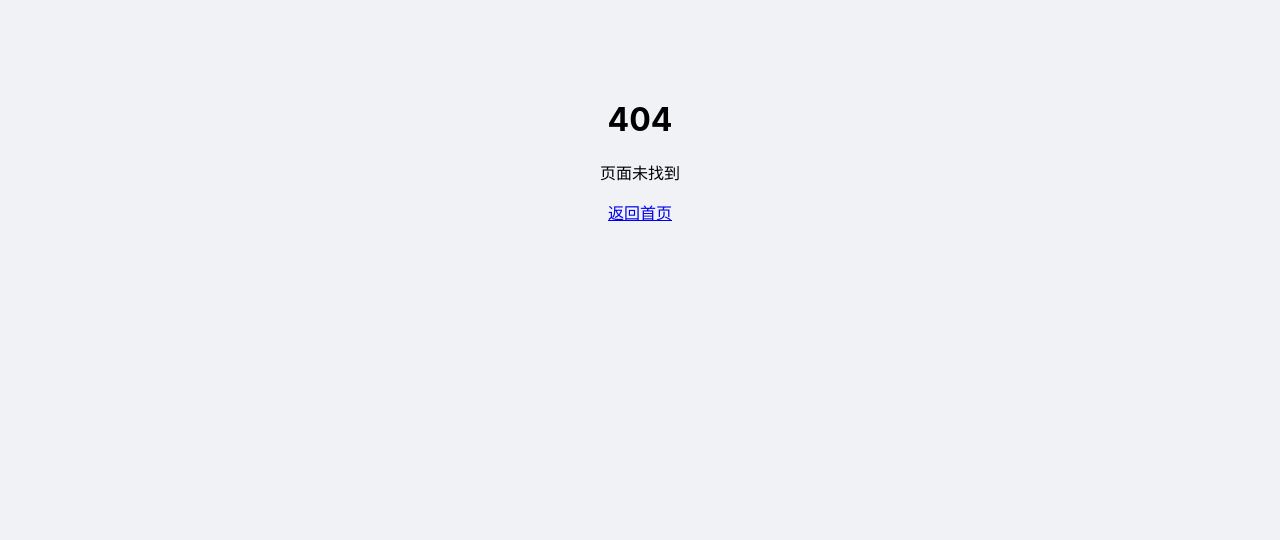
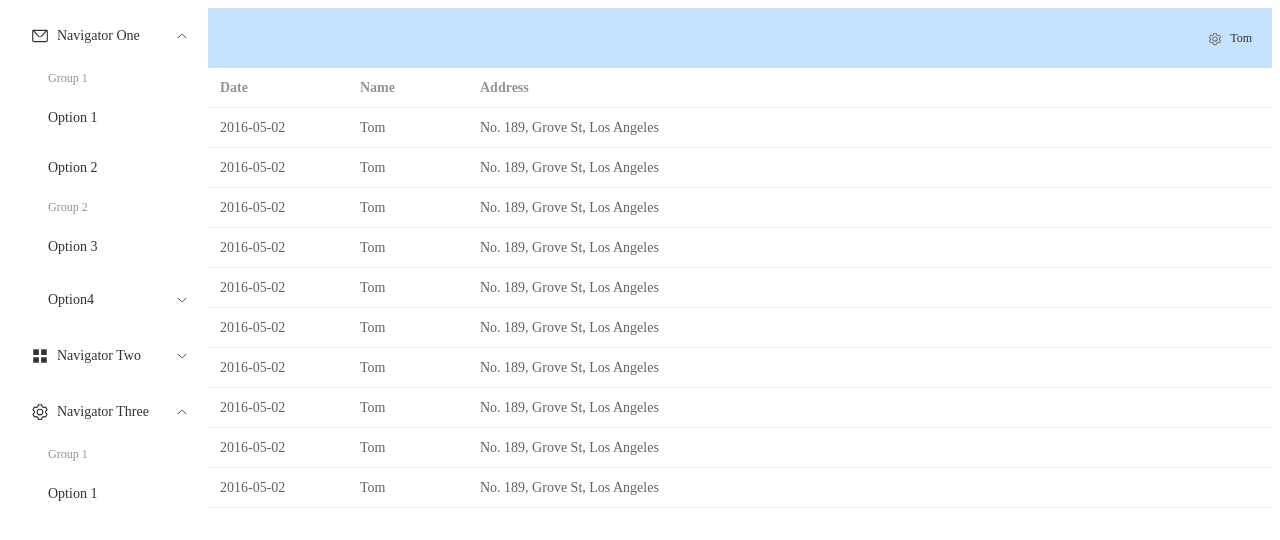
Before and after one commit to zerosuc/vue-practise, a Vue app: page /container in a window 1280 px wide. Before the commit this address had no page. Shown: the top 540 px of the page. Built offline with nearby package versions, Linux system fonts and the light colour scheme.

Commit message:
layout 不显示图标；elplus组件测试

```diff
--- a/src/main.js
+++ b/src/main.js
@@ -2,7 +2,7 @@ import { createApp } from 'vue'
 import { createPinia } from 'pinia'
 import 'element-plus/dist/index.css'
 import ElementPlus from 'element-plus'
-import './assets/index.css'
+// import './assets/index.css'
 
 import App from './App.vue'
 import router from './router'
--- a/src/router/index.js
+++ b/src/router/index.js
@@ -3,12 +3,19 @@ import Login from '@/views/Login.vue'
 
 import MainLayout from '@/views/MainLayout.vue'
 import Dashboard from '@/views/Dashboard.vue'
+import Basic from '@/views/basic.vue'
+import Container from '@/views/container.vue'
 
 const router = createRouter({
   history: createWebHistory(import.meta.env.BASE_URL),
   routes: [
     {
       path: '/',
+      name: 'home',
+      redirect: 'login'
+    },
+    {
+      path: '/login',
       name: 'login',
       // route level code-splitting
       // this generates a separate chunk (About.[hash].js) for this route
@@ -16,10 +23,22 @@ const router = createRouter({
       component: Login
     },
     {
+      path: '/container',
+      component: Container
+    },
+    {
+      path: '/basic',
+      component: MainLayout,
+      children: [
+        { path: '', component: Basic }
+        // 其他路由配置
+      ]
+    },
+    {
       path: '/dashboard',
       component: MainLayout,
       children: [
-        { path: '', component: Dashboard }
+        { path: '/', component: Dashboard }
         // 其他路由配置
       ]
     },
--- a/src/views/MainLayout.vue
+++ b/src/views/MainLayout.vue
@@ -1,7 +1,7 @@
 <template>
   <el-container style="height: 100vh">
     <!-- 顶部导航栏 -->
-    <el-header>
+    <el-header class="header">
       <div class="header-content">
         <el-icon><Menu /></el-icon>
         <span class="title">中星微云管平台</span>
@@ -9,10 +9,12 @@
           <span class="el-dropdown-link">
             管理员<i class="el-icon-arrow-down el-icon--right"></i>
           </span>
+          <template #dropdown>
             <el-dropdown-menu>
               <el-dropdown-item>个人信息</el-dropdown-item>
               <el-dropdown-item>退出</el-dropdown-item>
             </el-dropdown-menu>
+          </template>
         </el-dropdown>
       </div>
     </el-header>
@@ -20,28 +22,32 @@
     <!-- 侧边栏和内容区域 -->
     <el-container>
       <el-aside width="200px">
-        <el-menu :default-openeds="defaultOpeneds.value">
-          <el-submenu index="1">
+        <el-menu :default-openeds="defaultOpeneds" class="el-menu-vertical-demo" router>
+          <el-sub-menu index="1">
             <template #title>
+              <div class="menu-item">
                 <el-icon><Setting /></el-icon>
                 <span>管理</span>
+              </div>
             </template>
             <el-menu-item-group>
-              <el-menu-item index="1-1">仪表盘</el-menu-item>
-              <el-menu-item index="1-2">节点管理</el-menu-item>
-              <el-menu-item index="1-3">容器管理</el-menu-item>
+              <el-menu-item index="/basic">仪表盘</el-menu-item>
+              <el-menu-item index="/login">节点管理</el-menu-item>
+              <el-menu-item index="/container">容器管理</el-menu-item>
             </el-menu-item-group>
-          </el-submenu>
-          <el-submenu index="2">
+          </el-sub-menu>
+          <el-sub-menu index="2">
             <template #title>
+              <div class="menu-item">
                 <el-icon><Document /></el-icon>
                 <span>日志</span>
+              </div>
             </template>
             <el-menu-item-group>
               <el-menu-item index="2-1">系统日志</el-menu-item>
               <el-menu-item index="2-2">访问日志</el-menu-item>
             </el-menu-item-group>
-          </el-submenu>
+          </el-sub-menu>
         </el-menu>
       </el-aside>
 
@@ -60,16 +66,71 @@ const defaultOpeneds = ref(['1', '2'])
 </script>
 
 <style scoped>
+.header {
+  display: flex;
+  align-items: center;
+  padding: 0 20px;
+  height: 60px;
+}
+
 .header-content {
   display: flex;
   justify-content: space-between;
   align-items: center;
-  padding: 0 20px;
-  height: 100%;
+  width: 100%;
 }
 
 .header-content .title {
   font-size: 20px;
   font-weight: bold;
 }
+
+.el-dropdown-link {
+  display: flex;
+  align-items: center;
+  cursor: pointer;
+}
+
+.el-icon {
+  font-size: 24px;
+  margin-right: 10px;
+}
+
+.el-dropdown-menu {
+  min-width: 160px;
+}
+
+.el-dropdown-item {
+  white-space: nowrap;
+}
+
+.el-menu {
+  height: 100%;
+  border-right: 1px solid #ebeef5;
+}
+
+.menu-item {
+  display: flex;
+  align-items: center;
+}
+
+.menu-item .el-icon {
+  margin-right: 8px;
+}
+
+.el-menu-item,
+.el-submenu__title {
+  padding-left: 15px !important;
+}
+
+.el-submenu {
+  padding-top: 5px !important;
+  padding-bottom: 5px !important;
+}
+
+.el-menu-item,
+.el-submenu__title {
+  line-height: 36px !important;
+  height: 36px !important;
+}
 </style>
--- /dev/null
+++ b/src/views/basic.vue
@@ -0,0 +1,84 @@
+<template>
+  <div>
+    <el-button type="primary" :icon="Edit" />
+    <el-button type="primary" :icon="Share" />
+    <el-button type="primary" :icon="Delete" />
+    <el-button type="primary" :icon="Search">Search</el-button>
+    <el-button type="primary">
+      Upload<el-icon class="el-icon--right"><Upload /></el-icon>
+    </el-button>
+  </div>
+  <el-divider></el-divider>
+
+  <el-card style="max-width: 480px" shadow="hover" :body-style="{ padding: '0px' }">
+    <template #header>Yummy hamburger</template>
+    <img
+      src="https://shadow.elemecdn.com/app/element/hamburger.9cf7b091-55e9-11e9-a976-7f4d0b07eef6.png"
+      style="width: 100%"
+    />
+  </el-card>
+  <el-divider></el-divider>
+
+  <div class="flex gap-2">
+    <el-tag type="primary">Tag 1</el-tag>
+    <el-tag type="success">Tag 2</el-tag>
+    <el-tag type="info">Tag 3</el-tag>
+    <el-tag type="warning">Tag 4</el-tag>
+    <el-tag type="danger">Tag 5</el-tag>
+  </div>
+
+  <el-row :gutter="20">
+    <el-col :span="6"><div class="grid-content ep-bg-purple">11</div></el-col>
+    <el-col :span="6"><div class="grid-content ep-bg-purple">22</div></el-col>
+    <el-col :span="6"><div class="grid-content ep-bg-purple">33</div></el-col>
+    <el-col :span="6"><div class="grid-content ep-bg-purple">44</div></el-col>
+  </el-row>
+
+  <el-divider></el-divider>
+
+  <div class="common-layout">
+    <el-container>
+      <el-header>Header</el-header>
+      <el-container>
+        <el-aside width="200px">Aside</el-aside>
+        <el-main>Main</el-main>
+      </el-container>
+    </el-container>
+  </div>
+</template>
+<script setup lang="ts">
+import { Delete, Edit, Search, Share, Upload } from '@element-plus/icons-vue'
+</script>
+
+<style scoped>
+.el-row {
+  margin-bottom: 20px;
+}
+.el-row:last-child {
+  margin-bottom: 0;
+}
+.el-col {
+  border-radius: 4px;
+}
+
+.grid-content {
+  border-radius: 4px;
+  min-height: 36px;
+}
+.ep-bg-purple {
+  color: white;
+  height: 100px;
+  background-color: aqua;
+  text-align: center;
+}
+.el-header {
+  background-color: aquamarine;
+}
+.el-aside {
+  background-color: blueviolet;
+}
+
+.el-main {
+  background-color: bisque;
+}
+</style>
--- /dev/null
+++ b/src/views/container.vue
@@ -0,0 +1,128 @@
+<template>
+  <el-container class="layout-container-demo" style="height: 500px">
+    <el-aside width="200px">
+      <el-scrollbar>
+        <el-menu :default-openeds="['1', '3']">
+          <el-sub-menu index="1">
+            <template #title>
+              <el-icon><message /></el-icon>Navigator One
+            </template>
+            <el-menu-item-group>
+              <template #title>Group 1</template>
+              <el-menu-item index="1-1">Option 1</el-menu-item>
+              <el-menu-item index="1-2">Option 2</el-menu-item>
+            </el-menu-item-group>
+            <el-menu-item-group title="Group 2">
+              <el-menu-item index="1-3">Option 3</el-menu-item>
+            </el-menu-item-group>
+            <el-sub-menu index="1-4">
+              <template #title>Option4</template>
+              <el-menu-item index="1-4-1">Option 4-1</el-menu-item>
+            </el-sub-menu>
+          </el-sub-menu>
+          <el-sub-menu index="2">
+            <template #title>
+              <el-icon><icon-menu /></el-icon>Navigator Two
+            </template>
+            <el-menu-item-group>
+              <template #title>Group 1</template>
+              <el-menu-item index="2-1">Option 1</el-menu-item>
+              <el-menu-item index="2-2">Option 2</el-menu-item>
+            </el-menu-item-group>
+            <el-menu-item-group title="Group 2">
+              <el-menu-item index="2-3">Option 3</el-menu-item>
+            </el-menu-item-group>
+            <el-sub-menu index="2-4">
+              <template #title>Option 4</template>
+              <el-menu-item index="2-4-1">Option 4-1</el-menu-item>
+            </el-sub-menu>
+          </el-sub-menu>
+          <el-sub-menu index="3">
+            <template #title>
+              <el-icon><setting /></el-icon>Navigator Three
+            </template>
+            <el-menu-item-group>
+              <template #title>Group 1</template>
+              <el-menu-item index="3-1">Option 1</el-menu-item>
+              <el-menu-item index="3-2">Option 2</el-menu-item>
+            </el-menu-item-group>
+            <el-menu-item-group title="Group 2">
+              <el-menu-item index="3-3">Option 3</el-menu-item>
+            </el-menu-item-group>
+            <el-sub-menu index="3-4">
+              <template #title>Option 4</template>
+              <el-menu-item index="3-4-1">Option 4-1</el-menu-item>
+            </el-sub-menu>
+          </el-sub-menu>
+        </el-menu>
+      </el-scrollbar>
+    </el-aside>
+
+    <el-container>
+      <el-header style="text-align: right; font-size: 12px">
+        <div class="toolbar">
+          <el-dropdown>
+            <el-icon style="margin-right: 8px; margin-top: 1px">
+              <setting />
+            </el-icon>
+            <template #dropdown>
+              <el-dropdown-menu>
+                <el-dropdown-item>View</el-dropdown-item>
+                <el-dropdown-item>Add</el-dropdown-item>
+                <el-dropdown-item>Delete</el-dropdown-item>
+              </el-dropdown-menu>
+            </template>
+          </el-dropdown>
+          <span>Tom</span>
+        </div>
+      </el-header>
+
+      <el-main>
+        <el-scrollbar>
+          <el-table :data="tableData">
+            <el-table-column prop="date" label="Date" width="140" />
+            <el-table-column prop="name" label="Name" width="120" />
+            <el-table-column prop="address" label="Address" />
+          </el-table>
+        </el-scrollbar>
+      </el-main>
+    </el-container>
+  </el-container>
+</template>
+
+<script lang="ts" setup>
+import { ref } from 'vue'
+import { Menu as IconMenu, Message, Setting } from '@element-plus/icons-vue'
+
+const item = {
+  date: '2016-05-02',
+  name: 'Tom',
+  address: 'No. 189, Grove St, Los Angeles'
+}
+const tableData = ref(Array.from({ length: 20 }).fill(item))
+</script>
+
+<style scoped>
+.layout-container-demo .el-header {
+  position: relative;
+  background-color: var(--el-color-primary-light-7);
+  color: var(--el-text-color-primary);
+}
+.layout-container-demo .el-aside {
+  color: var(--el-text-color-primary);
+  background: var(--el-color-primary-light-8);
+}
+.layout-container-demo .el-menu {
+  border-right: none;
+}
+.layout-container-demo .el-main {
+  padding: 0;
+}
+.layout-container-demo .toolbar {
+  display: inline-flex;
+  align-items: center;
+  justify-content: center;
+  height: 100%;
+  right: 20px;
+}
+</style>
```
Lines whose indentation alone changed are shown as unchanged.
